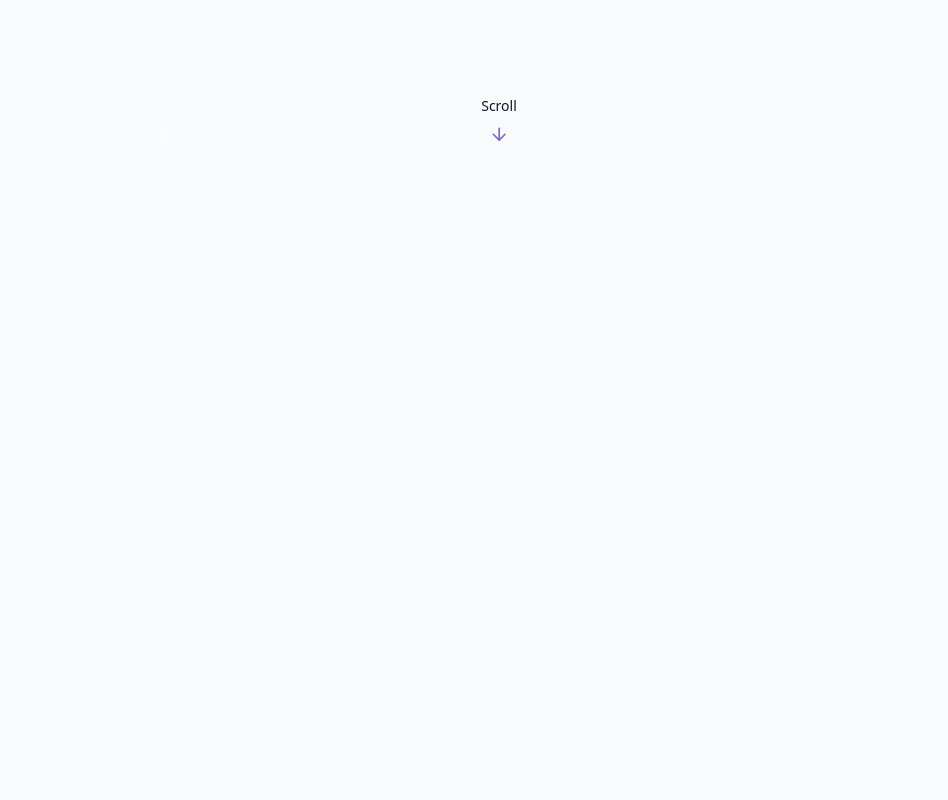
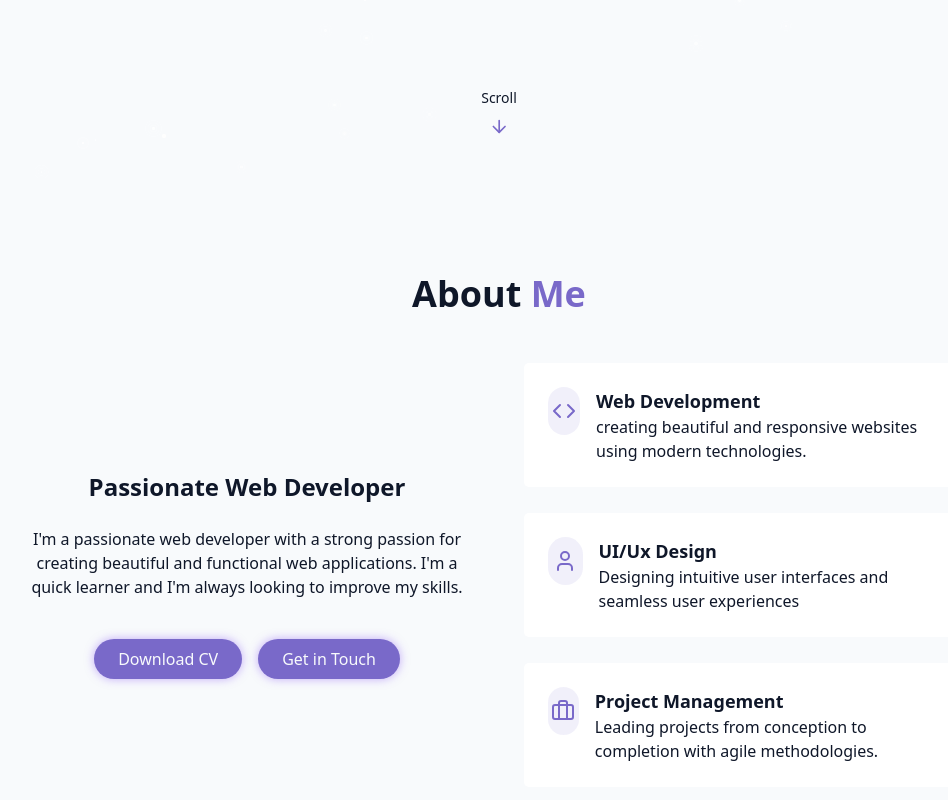
Before and after one commit to RohitPanchal097/RohitKumar-portfolio, a React (Vite) app: page / in a window 1280 px wide. Shown: the part 622-1422 px from the top of the page, without its empty margins (141-1089 px from the left). Before the commit the page ends 800 px from the top, so only its background shows below. Built offline with nearby package versions, Linux system fonts and the light colour scheme.

Commit message:
make About Section

```diff
--- /dev/null
+++ b/src/Components/AboutSection.jsx
@@ -0,0 +1,77 @@
+import React from 'react'
+import { Code, User, Briefcase } from 'lucide-react'
+
+const AboutSection = () => {
+  return (
+    <section id='about'
+    className='py-24 px-4 relative'
+    >
+        <div className='container mx-auto max-w-5xl'>
+            <h2 className='text-3xl md:text-4xl font-bold mb-12 text-center'>
+              About <span className='text-primary' >Me</span>
+            </h2>
+
+            <div className='grid grid-cols-1 md:grid-cols-2 gap-12 items-center'>
+              <div className='space-y-6'>
+                <h3 className='text-2xl font-semibold'>Passionate Web Developer</h3>
+          <p className='text-muted-foreground'>
+            I'm a passionate web developer with a strong passion for creating beautiful and functional web applications. I'm a quick learner and I'm always looking to improve my skills.
+          </p>
+
+          <div className='flex flex-col sm:flex-row gap-4 pt-4 justify-center'>
+
+            <button className='cosmic-button' href='#contact'>Download CV</button>
+            <button className='cosmic-button' href='#contact'>Get in Touch</button>
+
+          </div>
+              </div>
+              <div className='grid grid-cols-1 gap-6'>
+          <div className='gradient-border p-6 card-hover'>
+            <div className='flex items-start gap-4'>
+              <div className='flex items-center justify-center w-12 h-12 rounded-full bg-primary/10'>
+              <Code className='w-6 h-6 text-primary' />
+              </div>
+              <div className='text-left'>
+                <h4 className='text-lg font-semibold'>Web Development</h4>
+                <p className='text-muted-foreground'>
+                creating beautiful and responsive websites using modern technologies.
+                </p>
+              </div>
+            </div>
+          </div>
+          <div className='gradient-border p-6 card-hover'>
+          <div className='flex items-start gap-4'>
+              <div className='flex items-center justify-center w-12 h-12 rounded-full bg-primary/10'>
+              <User className='w-6 h-6 text-primary' />
+              </div>
+              <div className='text-left'>
+                <h4 className='text-lg font-semibold'>UI/Ux Design</h4>
+                <p className='text-muted-foreground'>
+                Designing intuitive user interfaces and seamless user experiences
+                </p>
+              </div>
+            </div>
+          </div>
+          <div className='gradient-border p-6 card-hover'>
+          <div className='flex items-start gap-4'>
+              <div className='flex items-center justify-center w-12 h-12 rounded-full bg-primary/10'>
+              <Briefcase className='w-6 h-6 text-primary' />
+              </div>
+              <div className='text-left'>
+                <h4 className='text-lg font-semibold'>Project Management</h4>
+                <p className='text-muted-foreground'>
+                Leading projects from conception to completion with agile methodologies.
+                </p>
+              </div>
+            </div>
+          </div>
+              </div>
+
+            </div>
+        </div>
+
+    </section>
+  )
+}
+
+export default AboutSection
--- a/src/Components/Home.jsx
+++ b/src/Components/Home.jsx
@@ -4,6 +4,7 @@ import StarBackground from './StarBackground'
 import "../index.css"
 import NavBar from './NavBar'
 import HeroSection from './HeroSection'
+import AboutSection from './AboutSection'
 
 const Home = () => {
   return (
@@ -19,6 +20,7 @@ const Home = () => {
         {/*Hero Section*/}
         <main>
           <HeroSection />
+          <AboutSection />
         </main>
         {/*About Section*/}
 
--- a/src/index.css
+++ b/src/index.css
@@ -70,7 +70,7 @@
     --background: 210 40% 98%;
     --foreground: 222.2 47% 11%;
     --card: 0 0% 100%;
-
+    --card-hover: 0 0% 98%;
     --primary: 250 47% 60%;
     --primary-foreground: 210 40% 98%;
     --border: 214 32% 91%;
```
